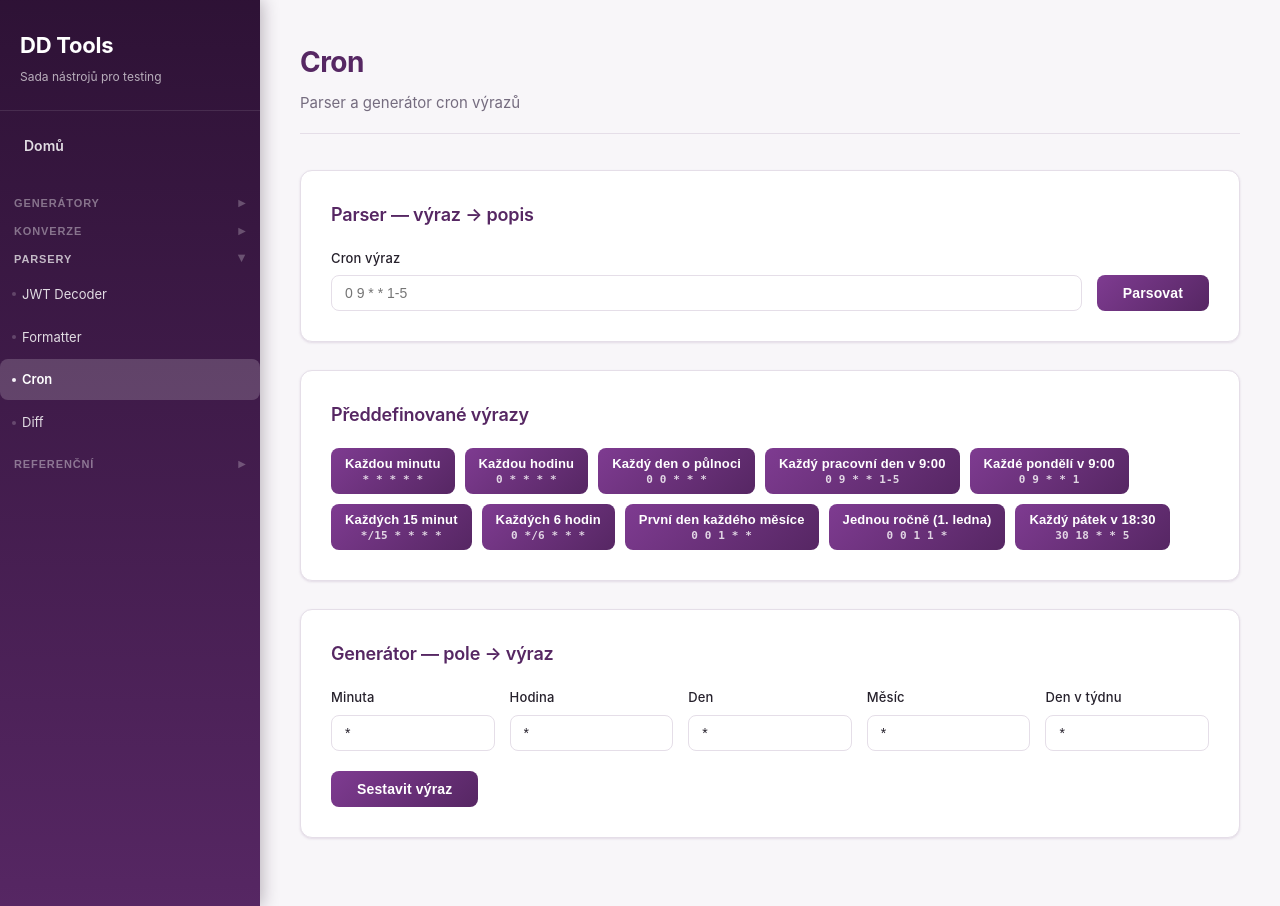
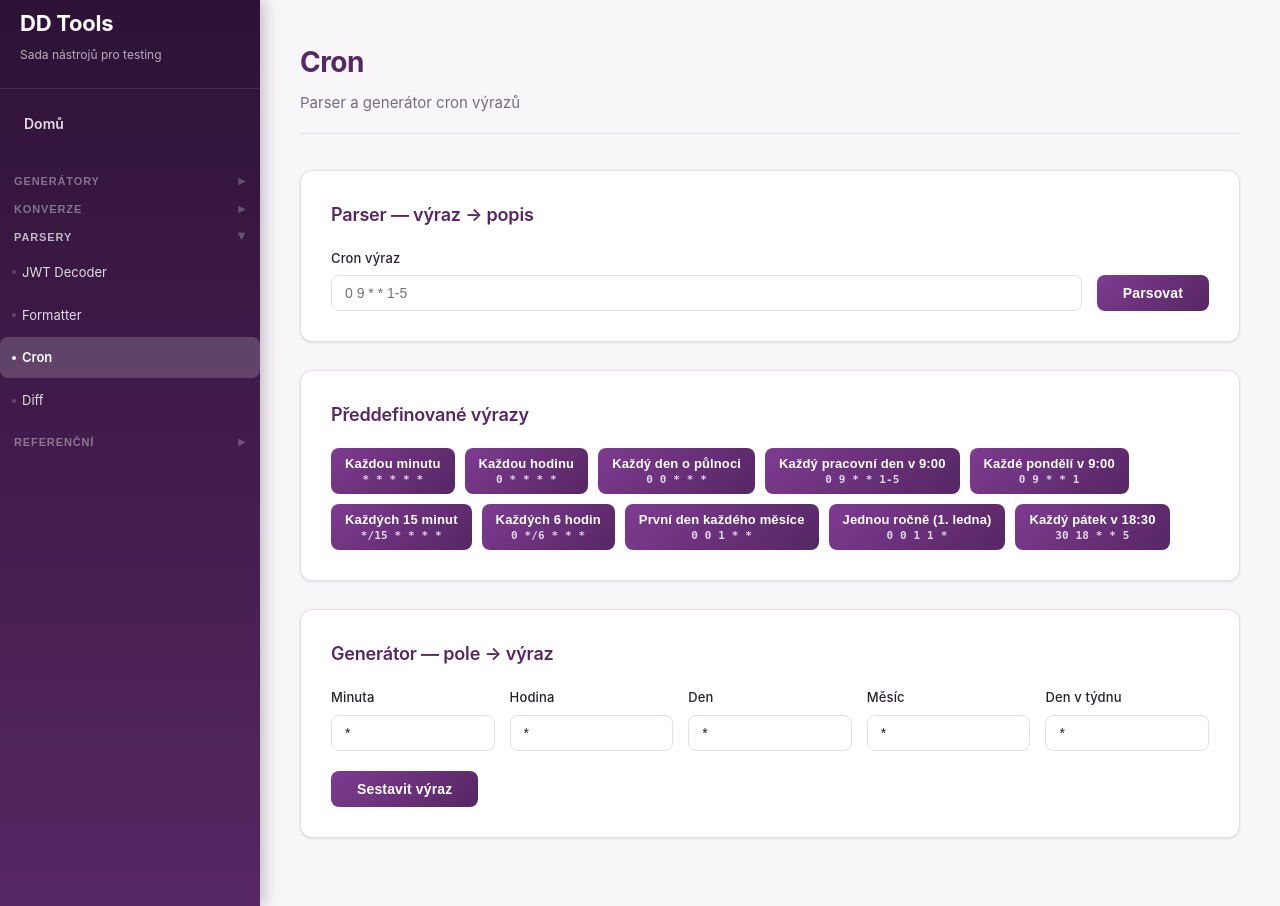
Before and after one commit to Tupoun/dd-tools, a Flask app: page /cron in a window 1280 px wide. Shown: the part 52-958 px from the top of the page. Run offline with Flask 3, Linux system fonts and the light colour scheme; parts of the project's set-up code (start-up, migrations or seed data) failed here and were passed over.

Commit message:
style: zmenšení horního paddingu sidebar headeru na 6px
Co-Authored-By: Claude Sonnet 4.6 <noreply@anthropic.com>

```diff
--- a/static/style.css
+++ b/static/style.css
@@ -84,7 +84,7 @@ body {
 }
 
 .sidebar-header {
-    padding: 28px 20px 24px;
+    padding: 6px 20px 24px;
     border-bottom: 1px solid var(--overlay-white-sm);
 }
 
```
